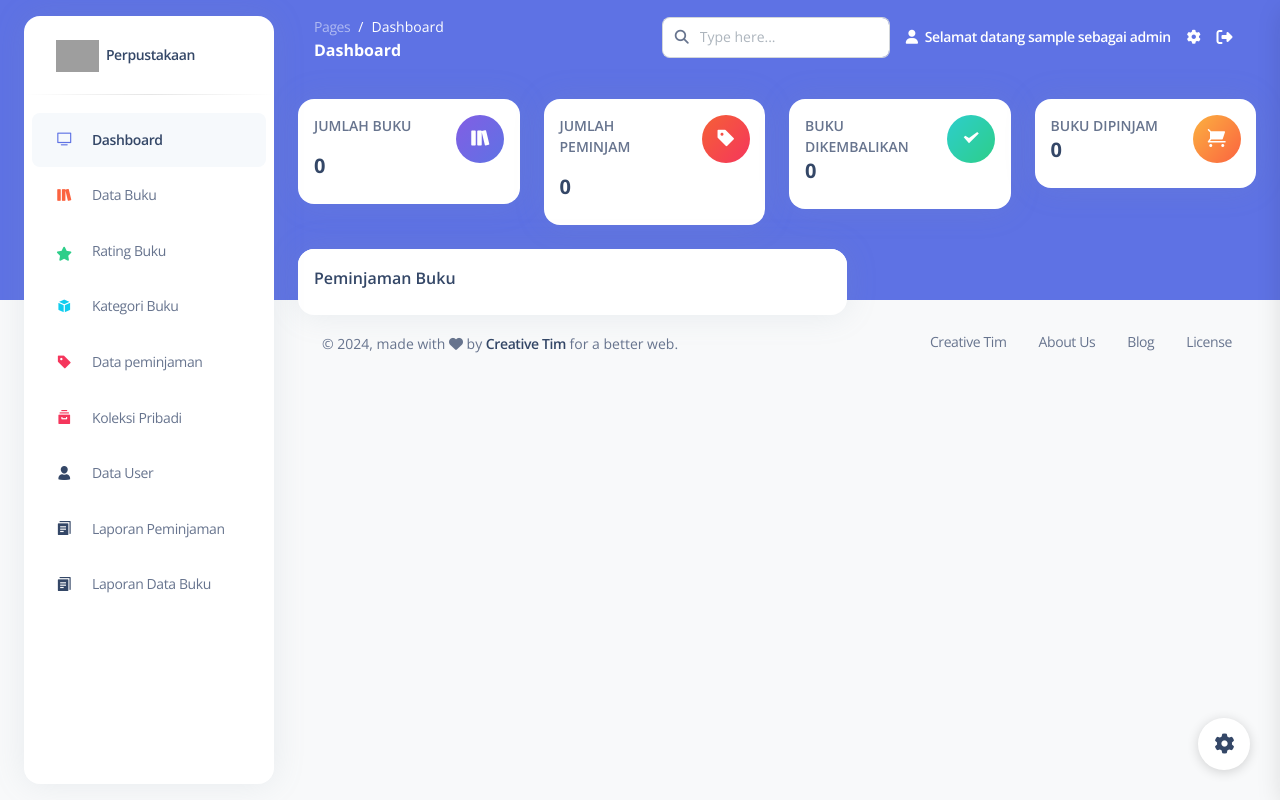
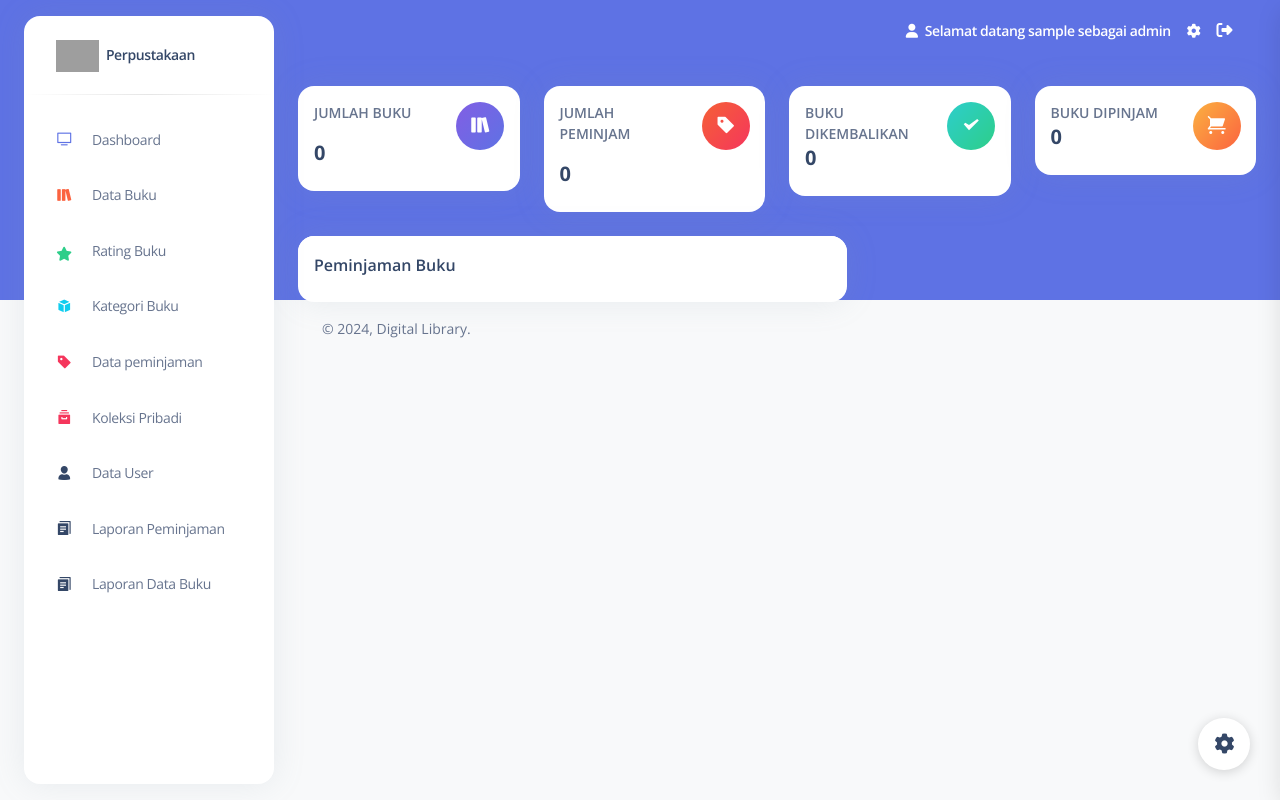
Before and after one commit to Nashr5/digitallibrary, a PHP site: page /admin/index.php?admin=dashboard in a window 1280 px wide. Run offline with PHP 8.4, Linux system fonts and the light colour scheme; the visitor is signed in with stand-in values (Sample User, id 1); data that the repository does not hold is empty; some libraries are stand-ins or nearby versions; grey boxes are pictures that could not be loaded.

Commit message:
update admin

```diff
--- a/admin/dashboard.php
+++ b/admin/dashboard.php
@@ -182,27 +182,11 @@ $buku_dipinjam = mysqli_fetch_assoc($query4);
                 © <script>
                   document.write(new Date().getFullYear())
                 </script>,
-                made with <i class="fa fa-heart"></i> by
-                <a href="https://www.creative-tim.com" class="font-weight-bold" target="_blank">Creative Tim</a>
-                for a better web.
+             Digital Library.
               </div>
             </div>
-            <div class="col-lg-6">
-              <ul class="nav nav-footer justify-content-center justify-content-lg-end">
-                <li class="nav-item">
-                  <a href="https://www.creative-tim.com" class="nav-link text-muted" target="_blank">Creative Tim</a>
-                </li>
-                <li class="nav-item">
-                  <a href="https://www.creative-tim.com/presentation" class="nav-link text-muted" target="_blank">About Us</a>
-                </li>
-                <li class="nav-item">
-                  <a href="https://www.creative-tim.com/blog" class="nav-link text-muted" target="_blank">Blog</a>
-                </li>
-                <li class="nav-item">
-                  <a href="https://www.creative-tim.com/license" class="nav-link pe-0 text-muted" target="_blank">License</a>
-                </li>
-              </ul>
-            </div>
+
+
           </div>
         </div>
       </footer>
--- a/admin/index.php
+++ b/admin/index.php
@@ -17,7 +17,7 @@
   <link rel="apple-touch-icon" sizes="76x76" href="../assets/img/apple-icon.png">
   <link rel="icon" type="image/png" href="https://cdn.icon-icons.com/icons2/504/PNG/512/book-15_icon-icons.com_49264.png">
   <title>
-    Argon Dashboard 2 by Creative Tim
+    Admin Perpustakaan Digital
   </title>
   <!--     Fonts and icons     -->
   <link href="https://fonts.googleapis.com/css?family=Open+Sans:300,400,600,700" rel="stylesheet" />
@@ -50,7 +50,7 @@
     <div class="card shadow-lg">
       <div class="card-header pb-0 pt-3 ">
         <div class="float-start">
-          <h5 class="mt-3 mb-0">Argon Configurator</h5>
+          <h5 class="mt-3 mb-0">Ubah Warna Tampilan</h5>
           <p>See our dashboard options.</p>
         </div>
         <div class="float-end mt-4">
@@ -63,19 +63,7 @@
       <hr class="horizontal dark my-1">
       <div class="card-body pt-sm-3 pt-0 overflow-auto">
         <!-- Sidebar Backgrounds -->
-        <div>
-          <h6 class="mb-0">Sidebar Colors</h6>
-        </div>
-        <a href="javascript:void(0)" class="switch-trigger background-color">
-          <div class="badge-colors my-2 text-start">
-            <span class="badge filter bg-gradient-primary active" data-color="primary" onclick="sidebarColor(this)"></span>
-            <span class="badge filter bg-gradient-dark" data-color="dark" onclick="sidebarColor(this)"></span>
-            <span class="badge filter bg-gradient-info" data-color="info" onclick="sidebarColor(this)"></span>
-            <span class="badge filter bg-gradient-success" data-color="success" onclick="sidebarColor(this)"></span>
-            <span class="badge filter bg-gradient-warning" data-color="warning" onclick="sidebarColor(this)"></span>
-            <span class="badge filter bg-gradient-danger" data-color="danger" onclick="sidebarColor(this)"></span>
-          </div>
-        </a>
+
         <!-- Sidenav Type -->
         <div class="mt-3">
           <h6 class="mb-0">Sidenav Type</h6>
@@ -87,12 +75,7 @@
         </div>
         <p class="text-sm d-xl-none d-block mt-2">You can change the sidenav type just on desktop view.</p>
         <!-- Navbar Fixed -->
-        <div class="d-flex my-3">
-          <h6 class="mb-0">Navbar Fixed</h6>
-          <div class="form-check form-switch ps-0 ms-auto my-auto">
-            <input class="form-check-input mt-1 ms-auto" type="checkbox" id="navbarFixed" onclick="navbarFixed(this)">
-          </div>
-        </div>
+
         <hr class="horizontal dark my-sm-4">
         <div class="mt-2 mb-5 d-flex">
           <h6 class="mb-0">Light / Dark</h6>
@@ -100,17 +83,7 @@
             <input class="form-check-input mt-1 ms-auto" type="checkbox" id="dark-version" onclick="darkMode(this)">
           </div>
         </div>
-        <a class="btn bg-gradient-dark w-100" href="https://www.creative-tim.com/product/argon-dashboard">Free Download</a>
-        <a class="btn btn-outline-dark w-100" href="https://www.creative-tim.com/learning-lab/bootstrap/license/argon-dashboard">View documentation</a>
-        <div class="w-100 text-center">
-          <a class="github-button" href="https://github.com/creativetimofficial/argon-dashboard" data-icon="octicon-star" data-size="large" data-show-count="true" aria-label="Star creativetimofficial/argon-dashboard on GitHub">Star</a>
-          <h6 class="mt-3">Thank you for sharing!</h6>
-          <a href="https://twitter.com/intent/tweet?text=Check%20Argon%20Dashboard%20made%20by%20%40CreativeTim%20%23webdesign%20%23dashboard%20%23bootstrap5&amp;url=https%3A%2F%2Fwww.creative-tim.com%2Fproduct%2Fargon-dashboard" class="btn btn-dark mb-0 me-2" target="_blank">
-            <i class="fab fa-twitter me-1" aria-hidden="true"></i> Tweet
-          </a>
-          <a href="https://www.facebook.com/sharer/sharer.php?u=https://www.creative-tim.com/product/argon-dashboard" class="btn btn-dark mb-0 me-2" target="_blank">
-            <i class="fab fa-facebook-square me-1" aria-hidden="true"></i> Share
-          </a>
+
         </div>
       </div>
     </div>
--- a/admin/template/header.php
+++ b/admin/template/header.php
@@ -1,18 +1,9 @@
 <nav class="navbar navbar-main navbar-expand-lg px-0 mx-4 shadow-none border-radius-xl " id="navbarBlur" data-scroll="false">
       <div class="container-fluid py-1 px-3">
-        <nav aria-label="breadcrumb">
-          <ol class="breadcrumb bg-transparent mb-0 pb-0 pt-1 px-0 me-sm-6 me-5">
-            <li class="breadcrumb-item text-sm"><a class="opacity-5 text-white" href="javascript:;">Pages</a></li>
-            <li class="breadcrumb-item text-sm text-white active" aria-current="page">Dashboard</li>
-          </ol>
-          <h6 class="font-weight-bolder text-white mb-0">Dashboard</h6>
-        </nav>
+
         <div class="collapse navbar-collapse mt-sm-0 mt-2 me-md-0 me-sm-4" id="navbar">
           <div class="ms-md-auto pe-md-3 d-flex align-items-center">
-            <div class="input-group">
-              <span class="input-group-text text-body"><i class="fas fa-search" aria-hidden="true"></i></span>
-              <input type="text" class="form-control" placeholder="Type here...">
-            </div>
+
           </div>
           <ul class="navbar-nav  justify-content-end">
             <li class="nav-item d-flex align-items-center">
--- a/admin/template/sidebar.php
+++ b/admin/template/sidebar.php
@@ -10,7 +10,7 @@
     <div class="collapse navbar-collapse  w-auto " id="sidenav-collapse-main" style="height: 500px;">
       <ul class="navbar-nav">
         <li class="nav-item">
-          <a class="nav-link active" href="index.php?admin=dashboard">
+          <a class="nav-link" href="index.php?admin=dashboard">
             <div class="icon icon-shape icon-sm border-radius-md text-center me-2 d-flex align-items-center justify-content-center">
               <i class="ni ni-tv-2 text-primary text-sm opacity-10"></i>
             </div>
```
